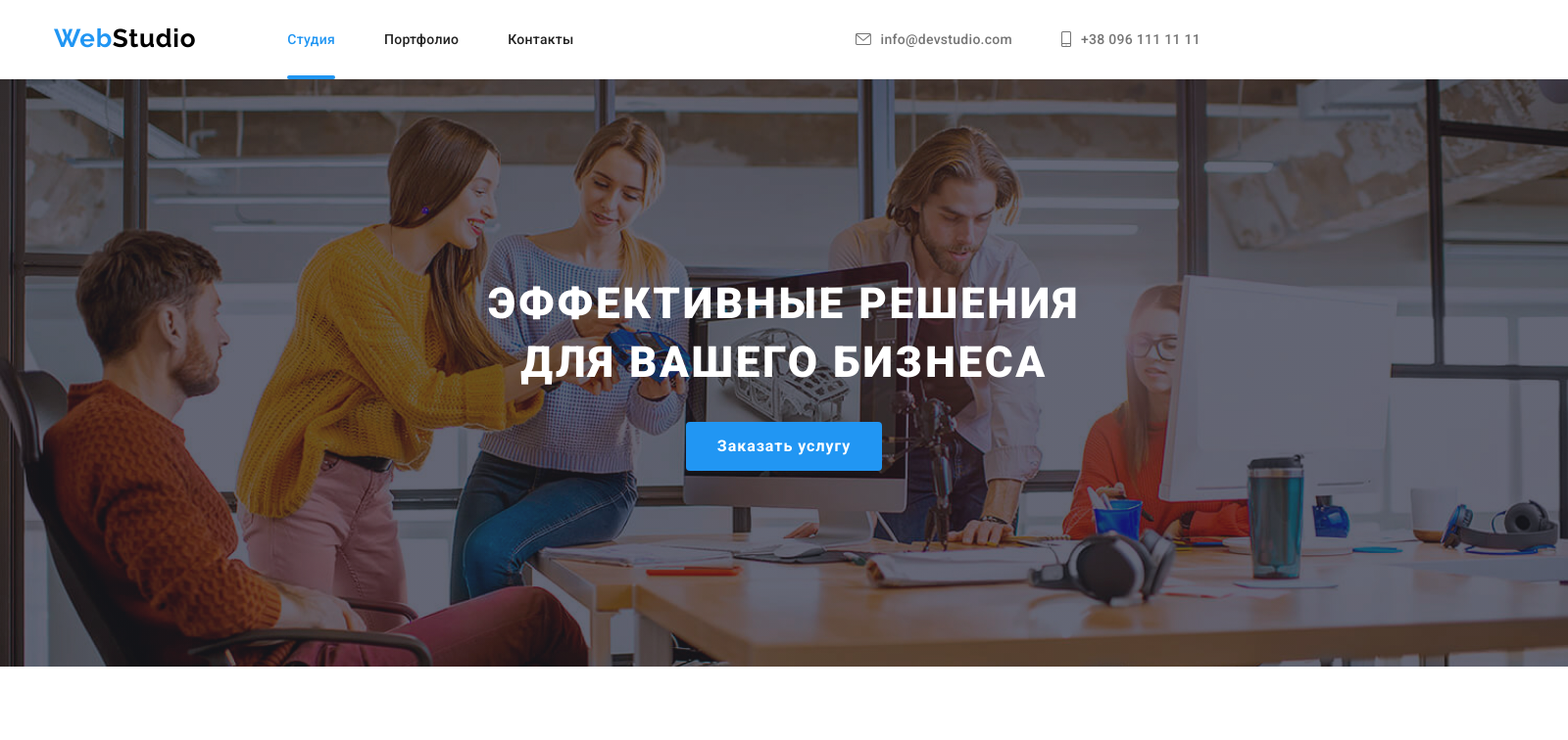
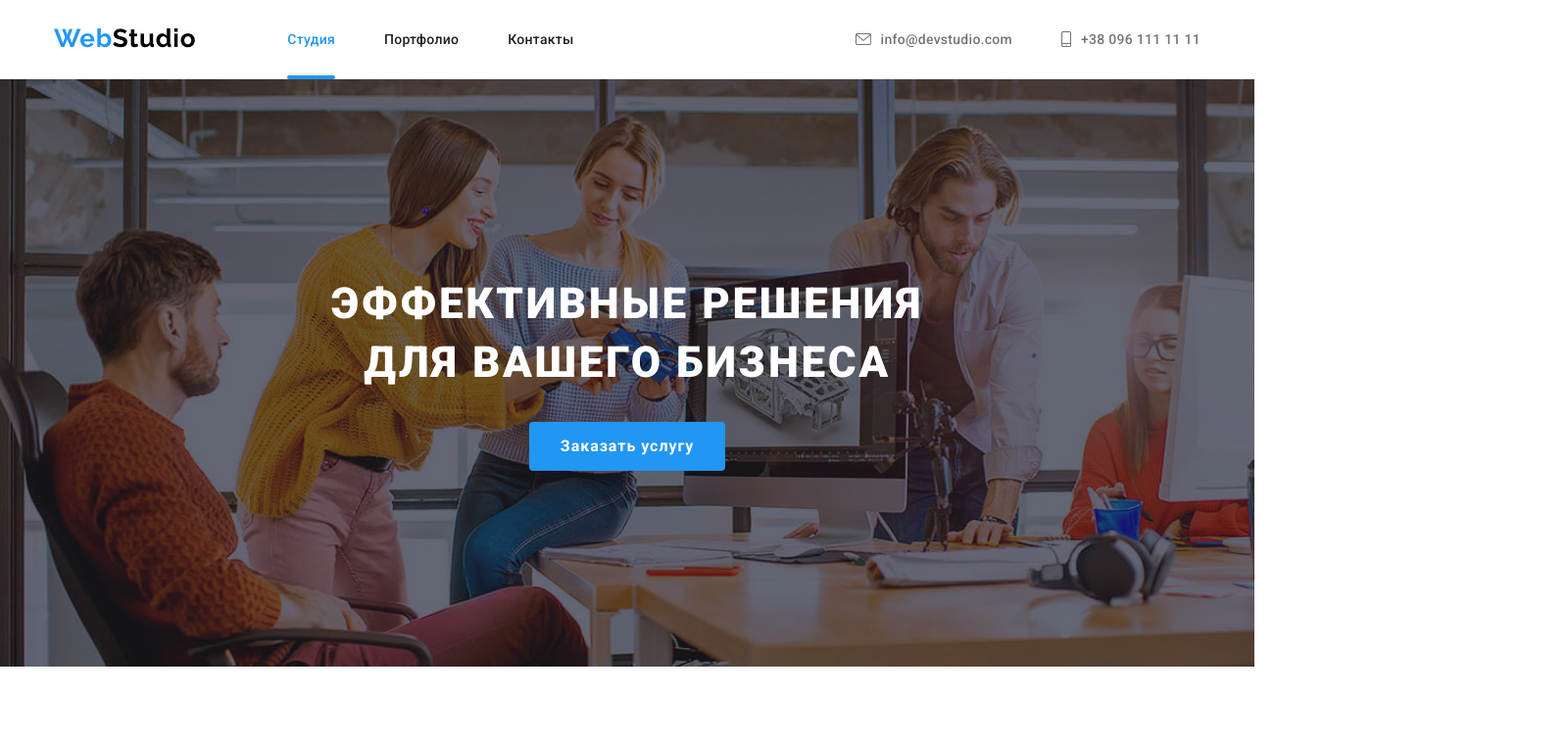
Before and after one commit to EvgeniyKravchuk/goit-markup-hw-07, a plain HTML site: page index.html in a window 1280 px wide. Shown: the top 756 px of the page at 98% size, 1600 px wide, since content can reach past the window. Drawn offline with nearby package versions, Linux system fonts and the light colour scheme.

Commit message:
Исправил скролл

```diff
--- a/sass/components/footer/_footerSection.scss
+++ b/sass/components/footer/_footerSection.scss
@@ -2,4 +2,5 @@
   background-color: #2f303a;
   padding-top: 60px;
   padding-bottom: 60px;
+  background-size: cover;
 }
--- a/sass/components/index/hero/_hero.scss
+++ b/sass/components/index/hero/_hero.scss
@@ -6,7 +6,7 @@
     url(../images/bckg-img.jpg);
   background-repeat: no-repeat;
   background-size: cover;
-  width: 1600px;
+  max-width: 1600px;
   margin: 0px auto;
   padding: 200px;
 }
--- a/sass/components/others/_wrapper.scss
+++ b/sass/components/others/_wrapper.scss
@@ -1,5 +1,5 @@
 .container {
-  width: 1200px;
+  max-width: 1200px;
   margin: 0px auto;
   padding: 0px 15px;
   display: flex;
```
Also changed, not shown: css/main.css, css/main.min.css, css/portfolio.css, css/portfolio.min.css, 4 other files.
